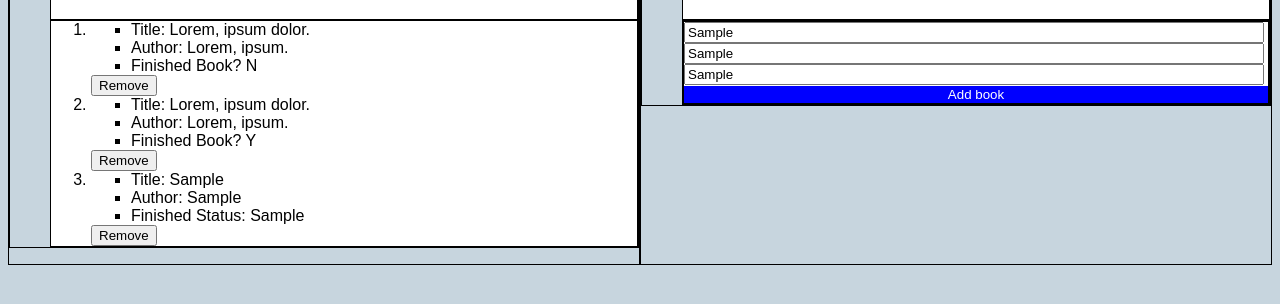
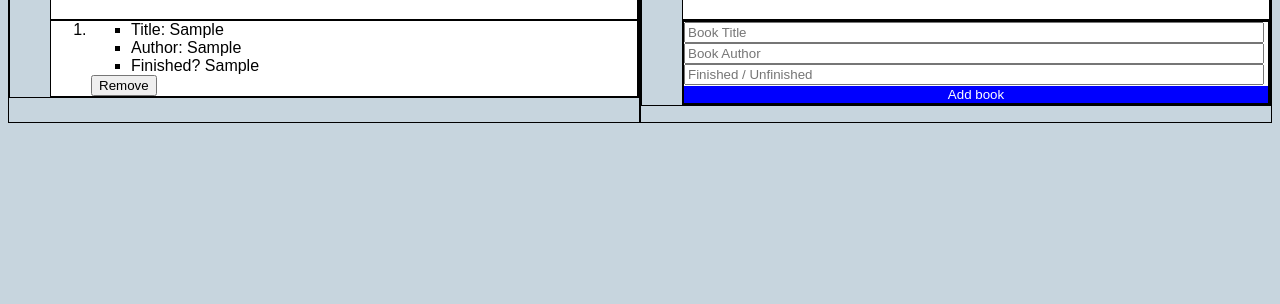
Before and after one commit to KD-67/library-app, a plain HTML site: page index.html in a window 1280 px wide. Both pictures are taken after typing "Sample", "Sample", "Sample" into the empty fields and a click on the button "Add book". Shown: the part 88-392 px from the top of the page. Drawn offline with Linux system fonts and the light colour scheme.

Commit message:
functional remove buttons (chatGPT solution, don't fully understand how it works tbh

```diff
--- a/index.html
+++ b/index.html
@@ -16,24 +16,7 @@
             <h1>My Library:</h1>
           </li>
           <li class="library-list">
-            <ol class="book-info-display-list">
-              <li>
-                <ul class="book-info">
-                  <li class="titleDisplay">Title: Lorem, ipsum dolor.</li>
-                  <li class="authorDisplay">Author: Lorem, ipsum.</li>
-                  <li class="finishedStatusDisplay">Finished Book? N</li>
-                </ul>
-                <button type="submit" class="rmbtn">Remove</button>
-              </li>
-              <li>
-                <ul class="book-info">
-                  <li class="titleDisplay">Title: Lorem, ipsum dolor.</li>
-                  <li class="authorDisplay">Author: Lorem, ipsum.</li>
-                  <li class="finishedStatusDisplay">Finished Book? Y</li>
-                </ul>
-                <button type="submit" class="rmbtn">Remove</button>
-              </li>
-            </ol>
+            <ol class="book-info-display-list"></ol>
           </li>
         </ul>
       </div>
@@ -45,16 +28,23 @@
           </li>
           <li class="add-book-form-container">
             <form action="" class="add-book-form">
-              <input type="text" class="title-input" placeholder="Book Title" />
+              <input
+                type="text"
+                class="title-input"
+                placeholder="Book Title"
+                required
+              />
               <input
                 type="text"
                 class="author-input"
                 placeholder="Book Author"
+                required
               />
               <input
                 type="text"
                 class="finished-status-input"
                 placeholder="Finished / Unfinished"
+                required
               />
               <button type="submit">Add book</button>
             </form>
--- a/script.js
+++ b/script.js
@@ -8,6 +8,8 @@ const bookInfoDisplayList = document.querySelector(".book-info-display-list");
 const bookInfo = document.querySelector(".book-info");
 
 const addBookForm = document.querySelector(".add-book-form");
+
+const rmBtn = document.querySelector(".rmbtn");
 
 // Functions:
 
@@ -21,13 +23,15 @@ function Book(title, author, finishedStatus) {
 }
 
 // adds info from newly created book to library list
-function displayNewBook(newBook) {
+function displayNewBook(newBook, index) {
   let newBookInfoEntry = document.createElement("li");
   let newBookInfo = document.createElement("ul");
   let newTitleDisplay = document.createElement("li");
   let newAuthorDisplay = document.createElement("li");
   let newFinishedStatusDisplay = document.createElement("li");
   let newRmBtn = document.createElement("button");
+  const bookID = createBookID(index);
+  newBookInfoEntry.setAttribute("id", bookID);
 
   newTitleDisplay.textContent = newBook.title;
   newAuthorDisplay.textContent = newBook.author;
@@ -40,11 +44,13 @@ function displayNewBook(newBook) {
   newBookInfo.appendChild(newFinishedStatusDisplay);
   newBookInfoEntry.appendChild(newRmBtn);
   newRmBtn.innerHTML = "Remove";
+  newRmBtn.addEventListener("click", function () {
+    removeBook(bookID);
+  });
 
   newTitleDisplay.innerHTML = "Title: " + newBook.title;
   newAuthorDisplay.innerHTML = "Author: " + newBook.author;
-  newFinishedStatusDisplay.innerHTML =
-    "Finished Status: " + newBook.finishedStatus;
+  newFinishedStatusDisplay.innerHTML = "Finished? " + newBook.finishedStatus;
 }
 
 // adds newly created book object to myLibrary array
@@ -52,14 +58,31 @@ function addBookToLibrary(newBook) {
   myLibrary.push(newBook);
 }
 
+// idenfifies each book
+function createBookID(index) {
+  return "book-" + index;
+}
+
+// remove book element from DOM and myLibrary
+function removeBook(bookID) {
+  const bookIndex = parseInt(bookID.split("-")[1]);
+  myLibrary.splice(bookIndex, 1);
+  const bookElement = document.getElementById(bookID);
+  bookElement.remove();
+}
+
 // form submit action: construct new book object, add it to library, post it to library list
 addBookForm.addEventListener("submit", function (event) {
   event.preventDefault();
-  let book1 = new Book(
+  let newBook = new Book(
     titleInput.value,
     authorInput.value,
     finishedStatusInput.value
   );
-  addBookToLibrary(book1);
-  displayNewBook(book1);
+  addBookToLibrary(newBook);
+  displayNewBook(newBook, myLibrary.length - 1);
+
+  titleInput.value = null;
+  authorInput.value = null;
+  finishedStatusInput.value = null;
 });
```
